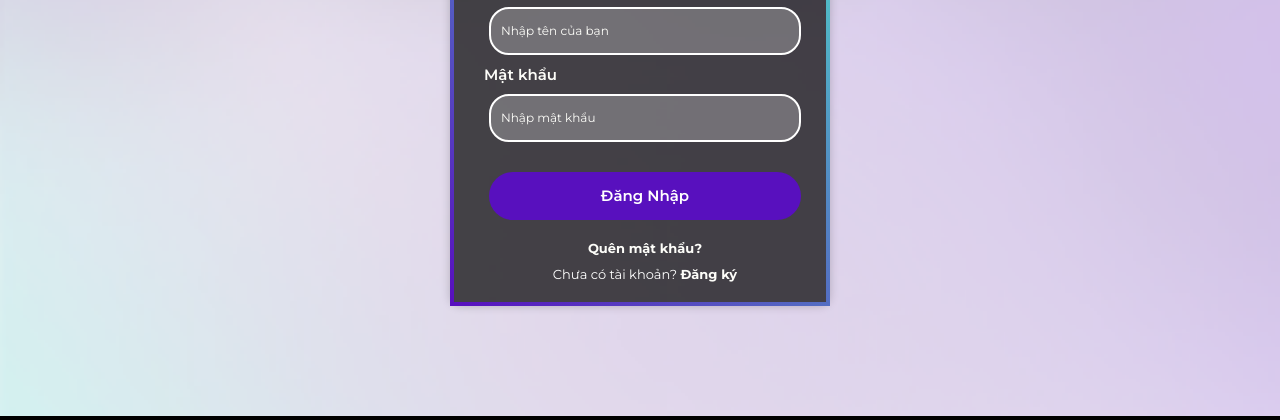
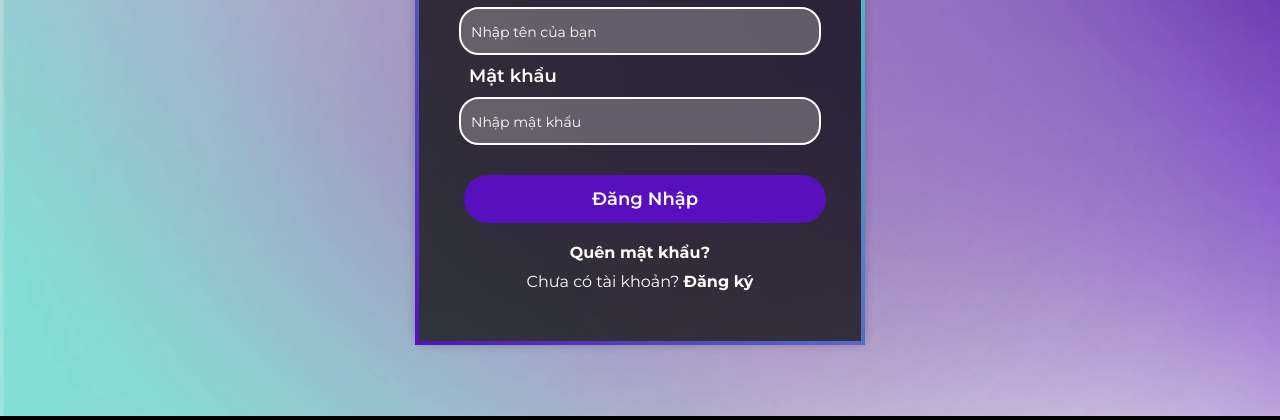
Before and after one commit to d3nhatv0lam/Full-Service-Event-Planning, a plain HTML site: page dangnhap.html in a window 1280 px wide. Shown: the part 302-722 px from the top of the page. Drawn offline with Linux system fonts and the light colour scheme.

Commit message:
fix responsive

```diff
--- a/assets/css/dangnhap.css
+++ b/assets/css/dangnhap.css
@@ -7,13 +7,17 @@
 
 
 .dangnhap-main {
-    display: flex;
     min-height: 80vh;
     align-items: center;
-    justify-content: center;
-    background: url(../images/bg/bg-1.png) no-repeat;
+    background: url(../images/home/background.png) no-repeat;
+    padding: 20px;
+    background-color: #0C0C0C10;
+    display: flex;
+    flex-wrap: wrap;
+    justify-content: space-evenly;
+    background-repeat: no-repeat;
     background-size: cover;
-    padding: 20px;
+    background-position: center;
 }
 
 
@@ -29,7 +33,7 @@
 }
 
 .dangnhap-wrapper h2 {
-    font-size: 34px;
+    font-size: 36px;
     text-align: center;
     padding: 5px 0 20px 0;
     color: var(--color-2);
@@ -46,13 +50,14 @@
     font-size: 12px;
     color: white;
     padding: 10px;
-    margin: 10px 10px 10px 5px;
+    margin: 10px 10px 10px 0;
     transition: .2s ease;
 }
 
 .dangnhap-input-box label {
-    font-size: 15px;
+    font-size: 14px;
     font-weight: bold;
+    padding-left: 10px;
 }
 
 .dangnhap-input-box ::placeholder {
@@ -67,7 +72,7 @@
     border: none;
     outline: none;
     border-radius: 25px;
-    font-size: 15px;
+    font-size: 14px;
     color: white;
     margin: 20px 10px 10px 5px;
     font-weight: 600;
@@ -77,6 +82,7 @@
 .dangnhap-submit:hover {
     background: var(--color-2);
 }
+
 .dangnhap-input-box label {
     color: var(--color-4);
     font-weight: 550;
@@ -89,8 +95,8 @@
     gap: 10px;
     align-items: center;
     color: white;
-    font-size: small;
-    margin: 10px 0 0 10px;
+    font-size: 12px;
+    margin-top: 10px;
 }
 
 
@@ -98,7 +104,7 @@
 .logn-in-link {
     color: var(--color-4);
     text-decoration: none;
-    font-size: 13px;
+    font-size: 12px;
     font-weight: bold;
 }
 
@@ -106,30 +112,72 @@
     color: var(--color-2);
 }
 
-/* @media only screen and (max-width: 768px) {
-    .dangnhap-wrapper{
-        min-height: 100%;
-        margin: 40px;
-    }
-
-    .dangnhap-wrapper .dangnhap-2col {
-        flex-direction: column;
-        gap: 10px;
-        align-items: center;
-        font-size: medium;
+@media only screen and (min-width: 768px) {
+    .dangnhap-wrapper {
+        width: 415px;
+        padding: 40px 30px;
     }
 
     .dangnhap-wrapper h2 {
-        font-size: 33px;
+        font-size: 38px;
     }
 
     .dangnhap-input-box .field {
-        width: 100%;
-        padding: 0 10px 0 30px;
-        height: 50px;
+        font-size: 16px;
     }
 
-    .logn-in-link {
-        font-size: medium;
+    .dangnhap-input-box label {
+        font-size: 16px;
     }
-} */
+
+    .dangnhap-input-box ::placeholder {
+        font-size: 13px;
+    }
+
+    .dangnhap-submit{
+        font-size: 16px;
+    }
+
+    .logn-in-link{
+        font-size: 14px;
+    }
+
+    .dangnhap-2col{
+        font-size: 14px;
+    }
+}
+
+@media only screen and (min-width: 1024px) {
+    .dangnhap-wrapper {
+        width: 450px;
+        padding: 50px 40px;
+    }
+
+    .dangnhap-wrapper h2 {
+        font-size: 40px;
+    }
+
+    .dangnhap-input-box .field {
+        font-size: 18px;
+    }
+
+    .dangnhap-input-box label {
+        font-size: 18px;
+    }
+
+    .dangnhap-input-box ::placeholder {
+        font-size: 14px;
+    }
+
+    .dangnhap-submit{
+        font-size: 18px;
+    }
+
+    .logn-in-link{
+        font-size: 16px;
+    }
+
+    .dangnhap-2col{
+        font-size: 16px;
+    }
+}
```
Also changed, not shown: assets/css/dangky.css (+40 -26 lines).
